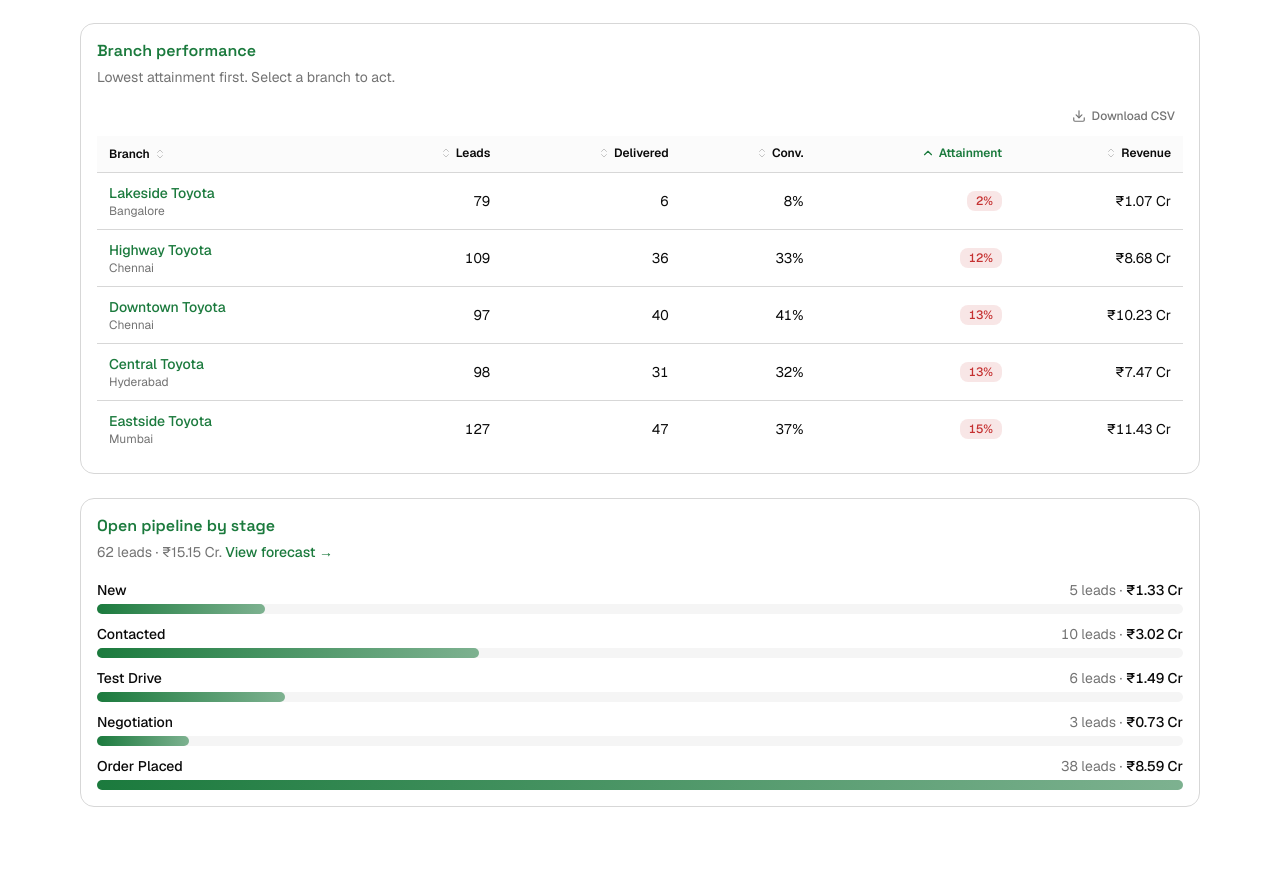
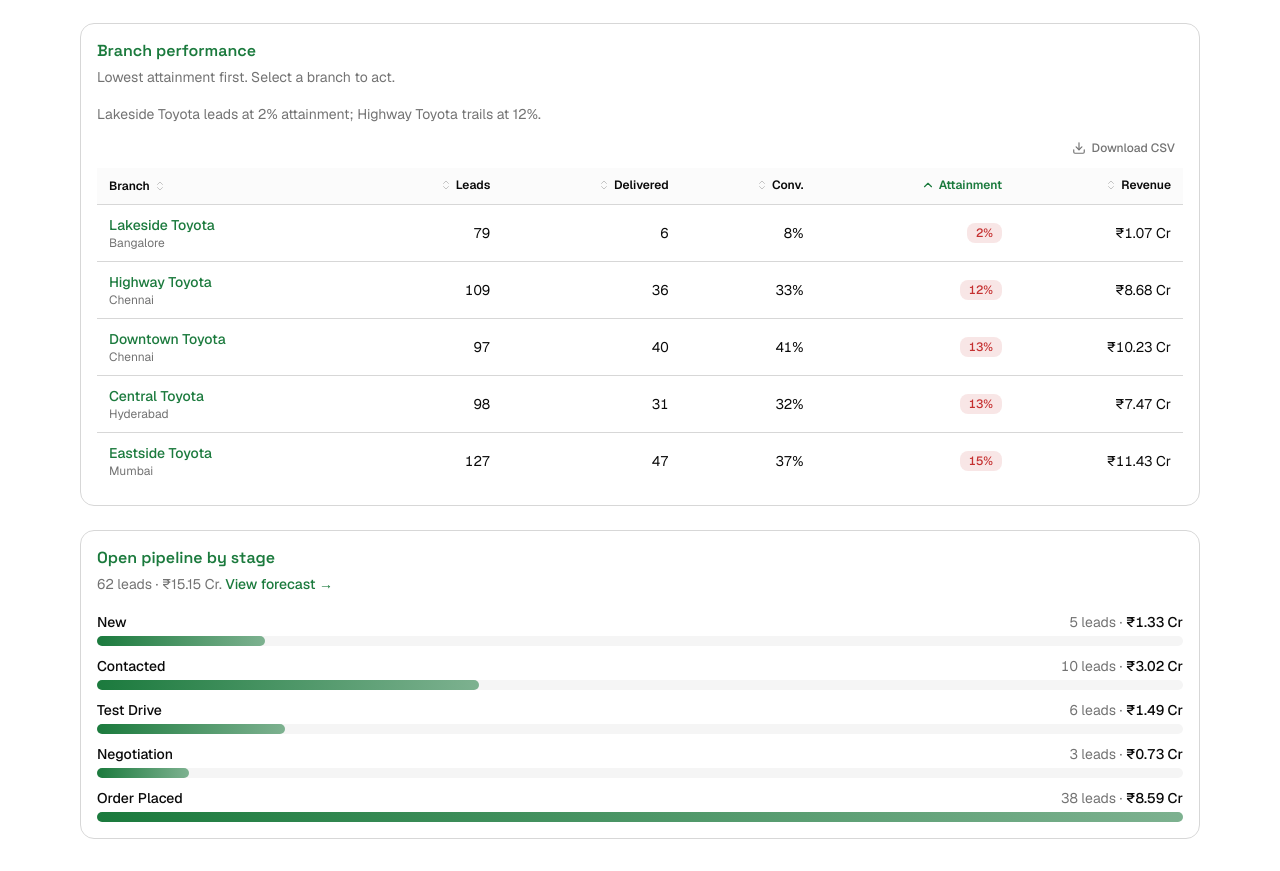
Before and after one commit to RedWaffle007/dealerpulse, a Next.js app in the folder dealerpulse/: page / in a window 1280 px wide. Shown: the part 1386-2257 px from the top of the page. Before the commit the page ends 2225 px from the top, so only its background shows below. Built offline with nearby package versions, Linux system fonts and the light colour scheme.

Commit message:
Make overview story follow branch sorting

```diff
--- a/dealerpulse/src/app/page.tsx
+++ b/dealerpulse/src/app/page.tsx
@@ -28,11 +28,8 @@
 import { AttainmentChart } from "@/components/charts/attainment-chart";
 import { FunnelChart } from "@/components/dashboard/funnel-chart";
 import { Disclosure } from "@/components/ui/disclosure";
-import {
-  SortableTable,
-  type SortColumn,
-  type SortRow,
-} from "@/components/dashboard/sortable-table";
+import type { SortColumn, SortRow } from "@/components/dashboard/sortable-table";
+import { BranchStoryTable } from "@/components/dashboard/branch-story-table";
 import {
   Card,
   CardContent,
@@ -322,11 +319,10 @@
           </CardDescription>
         </CardHeader>
         <CardContent>
-          <SortableTable
+          <BranchStoryTable
             columns={BRANCH_COLUMNS}
             rows={branchRows}
-            initialSort="attainmentPct"
-            initialDir="asc"
+            storyRows={branches.map((b) => ({ id: b.branchId, name: b.name, attainmentPct: b.attainmentPct }))}
             csvFilename={`dealerpulse-branches-${f.from}_${f.to}`}
           />
         </CardContent>
--- /dev/null
+++ b/dealerpulse/src/components/dashboard/branch-story-table.tsx
@@ -0,0 +1,36 @@
+"use client";
+
+import { useState } from "react";
+import { formatPct } from "@/lib/format";
+import { SortableTable, type SortColumn, type SortRow } from "./sortable-table";
+
+type BranchStoryRow = { id: string; name: string; attainmentPct: number };
+
+export function BranchStoryTable({
+  columns,
+  rows,
+  storyRows,
+  csvFilename,
+}: {
+  columns: SortColumn[];
+  rows: SortRow[];
+  storyRows: BranchStoryRow[];
+  csvFilename?: string;
+}) {
+  const [topId, setTopId] = useState<string | undefined>(rows[0]?.id);
+  const top = storyRows.find((r) => r.id === topId) ?? storyRows[0];
+  const bottom = storyRows.find((r) => r.id !== top?.id) ?? top;
+  return (
+    <>
+      {top && (
+        <p className="mb-3 text-sm text-muted-foreground" aria-live="polite">
+          {top.name} leads at {formatPct(top.attainmentPct, 0)} attainment
+          {bottom && bottom.id !== top.id && (
+            <>; {bottom.name} trails at {formatPct(bottom.attainmentPct, 0)}.</>
+          )}
+        </p>
+      )}
+      <SortableTable columns={columns} rows={rows} initialSort="attainmentPct" initialDir="asc" csvFilename={csvFilename} onSortChange={(_, __, id) => setTopId(id)} />
+    </>
+  );
+}
```
